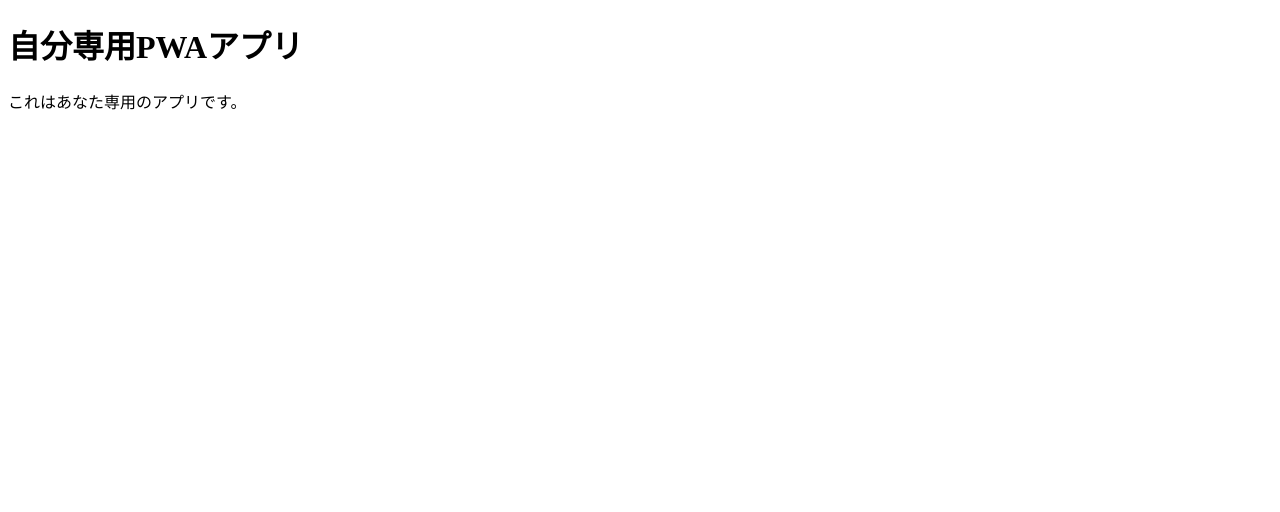
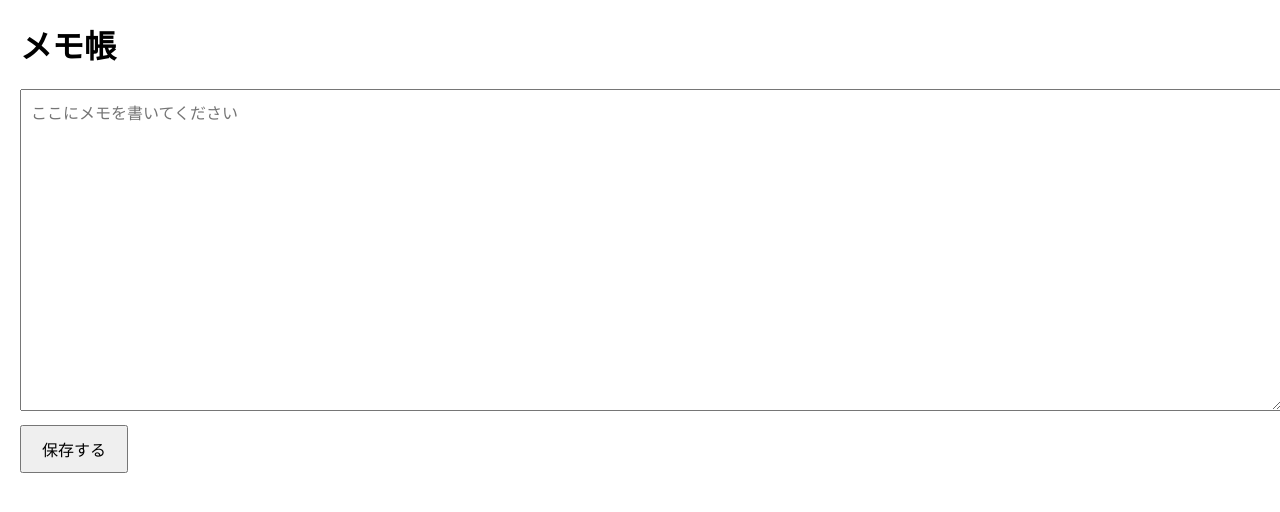
Before and after one commit to sibul171/my-pwa-app1, a plain HTML site: page index.html in a window 1280 px wide. Drawn offline with Linux system fonts and the light colour scheme.

Commit message:
Add files via upload

```diff
--- a/index.html
+++ b/index.html
@@ -2,17 +2,52 @@
 <html lang="ja">
 <head>
   <meta charset="UTF-8">
-  <title>My PWA App</title>
+  <title>My Memo App</title>
   <link rel="manifest" href="./manifest.json">
   <meta name="theme-color" content="#2563eb">
+  <style>
+    body {
+      font-family: sans-serif;
+      margin: 20px;
+    }
+    textarea {
+      width: 100%;
+      height: 300px;
+      font-size: 16px;
+      padding: 10px;
+    }
+    button {
+      padding: 10px 20px;
+      font-size: 16px;
+      margin-top: 10px;
+    }
+  </style>
 </head>
 <body>
-  <h1>自分専用PWAアプリ</h1>
-  <p>これはあなた専用のアプリです。</p>
+  <h1>メモ帳</h1>
+  <textarea id="memo" placeholder="ここにメモを書いてください"></textarea>
+  <br>
+  <button id="saveBtn">保存する</button>
+  <p id="status"></p>
+
+  <script>
+    const memo = document.getElementById("memo");
+    const status = document.getElementById("status");
+
+    // 起動時に保存済みメモを読み込む
+    memo.value = localStorage.getItem("myMemo") || "";
+
+    // 保存ボタン
+    document.getElementById("saveBtn").onclick = () => {
+      localStorage.setItem("myMemo", memo.value);
+      status.textContent = "保存しました！";
+      setTimeout(() => status.textContent = "", 2000);
+    };
+
+    // Service Worker 登録
+    if ('serviceWorker' in navigator) {
+      navigator.serviceWorker.register('./sw.js');
+    }
+  </script>
 </body>
-<script>
-  if ('serviceWorker' in navigator) {
-    navigator.serviceWorker.register('./sw.js');
-  }
-</script>
 </html>
```
